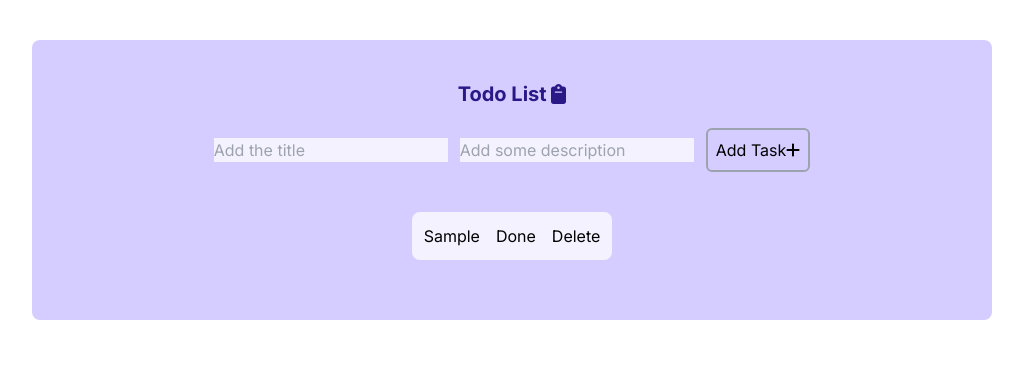
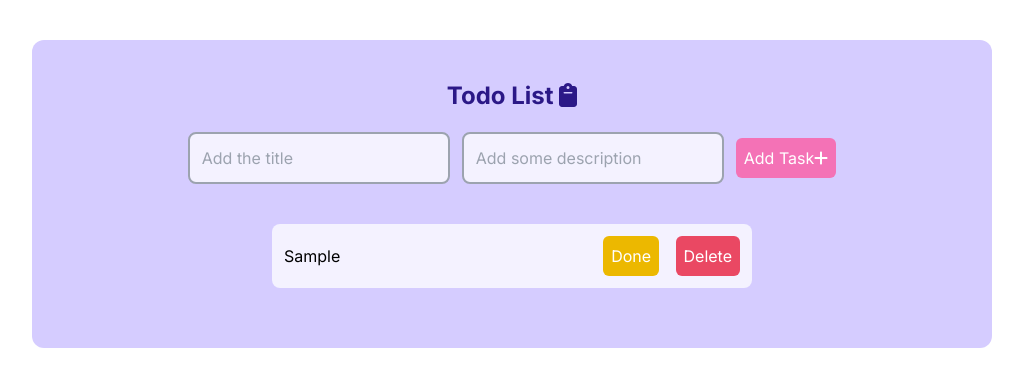
Before and after one commit to Sohini3018/simple-todo-list-UI, a Next.js app: page / in a window 1280 px wide. Both pictures are taken after typing "Sample", "Sample" into the empty fields and a click on the button "Add Task". Shown: the top 386 px of the page, without its empty margins (128-1151 px from the left). Built offline with nearby package versions, Linux system fonts and the light colour scheme.

Commit message:
Added styling to the Done and Delete buttons

```diff
--- a/app/components/Todo.jsx
+++ b/app/components/Todo.jsx
@@ -1,4 +1,4 @@
-"use client"
+"use client";
 import React, { useState } from "react";
 
 const Todo = ({ task, index, handleDelete }) => {
@@ -9,9 +9,11 @@ const Todo = ({ task, index, handleDelete }) => {
   };
 
   return (
-    <li className="flex flex-grow justify-center items-center bg-[#F4F2FF] border-0 rounded-lg m-5 p-3 flex-col gap-4 md:flex-row">
+    <li className="flex w-[30rem] justify-between items-center bg-[#F4F2FF] border-0 rounded-lg m-5 p-3 flex-col gap-4 md:flex-row md:flex-grow">
       <p className={`${isDone ? "line-through" : ""}`}>{task.title}</p>
+      <div className="flex justify-between w-[30%]">
         <button
+          className="text-white bg-[#ecb800] hover:bg-yellow-700 rounded-md p-2"
           onClick={() => {
             handletaskDone(index);
           }}
@@ -19,12 +21,14 @@ const Todo = ({ task, index, handleDelete }) => {
           Done
         </button>
         <button
+        className="text-white bg-[#ea4863] hover:bg-red-600 rounded-md p-2"
           onClick={() => {
             handleDelete(index);
           }}
         >
           Delete
         </button>
+      </div>
     </li>
   );
 };
--- a/app/page.js
+++ b/app/page.js
@@ -20,11 +20,11 @@ const page = () => {
 
   const handleSubmitTask = () => {
     {
-      if (title !== "" && desc !== "") {
+      if (title !=="") {
         setAddTask([...addTask, { title: title, desc: desc }]);
         setTitle("");
         setDesc("");
-      } else alert("Please enter both title and desc");
+      } else alert("Please enter a task");
     }
   };
 
@@ -36,28 +36,28 @@ const page = () => {
   };
 
   return (
-    <div className="flex justify-center mt-10">
-      <div className="bg-[#D5CCFF] flex flex-col justify-center items-center w-3/4 p-10 border-0 rounded-lg">
-        <p className="w-15 text-xl text-[#2B1887] font-bold">
+    <div className="flex justify-center my-10">
+      <div className="bg-[#D5CCFF] flex flex-col justify-center items-center w-3/4 p-10 border-0 rounded-xl">
+        <p className="w-15 text-2xl text-[#2B1887] font-bold">
           Todo List <FontAwesomeIcon icon={faClipboard} />
         </p>
         <div className="flex justify-center items-center m-5 flex-col gap-3 md:flex-row ">
           <input
             type="text"
             placeholder="Add the title"
-            className="bg-[#F4F2FF]"
+            className="bg-[#F4F2FF] p-3 border-2 border-gray-400 rounded-lg"
             value={title}
             onChange={handleTitle}
           />
           <input
             type="text"
             placeholder="Add some description"
-            className="bg-[#F4F2FF]"
+            className="bg-[#F4F2FF] p-3 border-2 border-gray-400 rounded-lg"
             value={desc}
             onChange={handleDesc}
           />
           <button
-            className="border-2 border-gray-400 rounded-md p-2"
+            className="text-white bg-pink-400 hover:bg-pink-900 rounded-md p-2"
             onClick={handleSubmitTask}
           >
             Add Task
```
Lines whose indentation alone changed are shown as unchanged.
